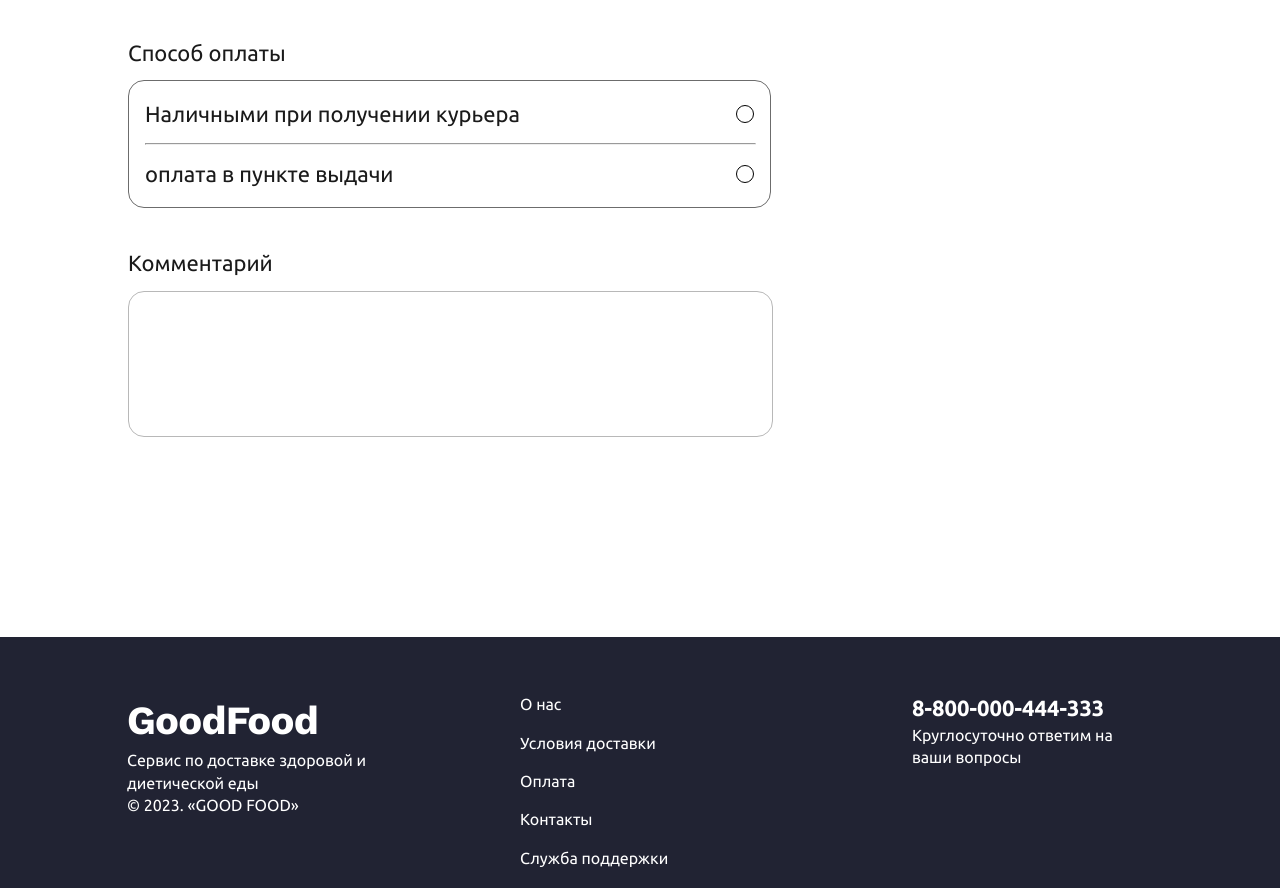
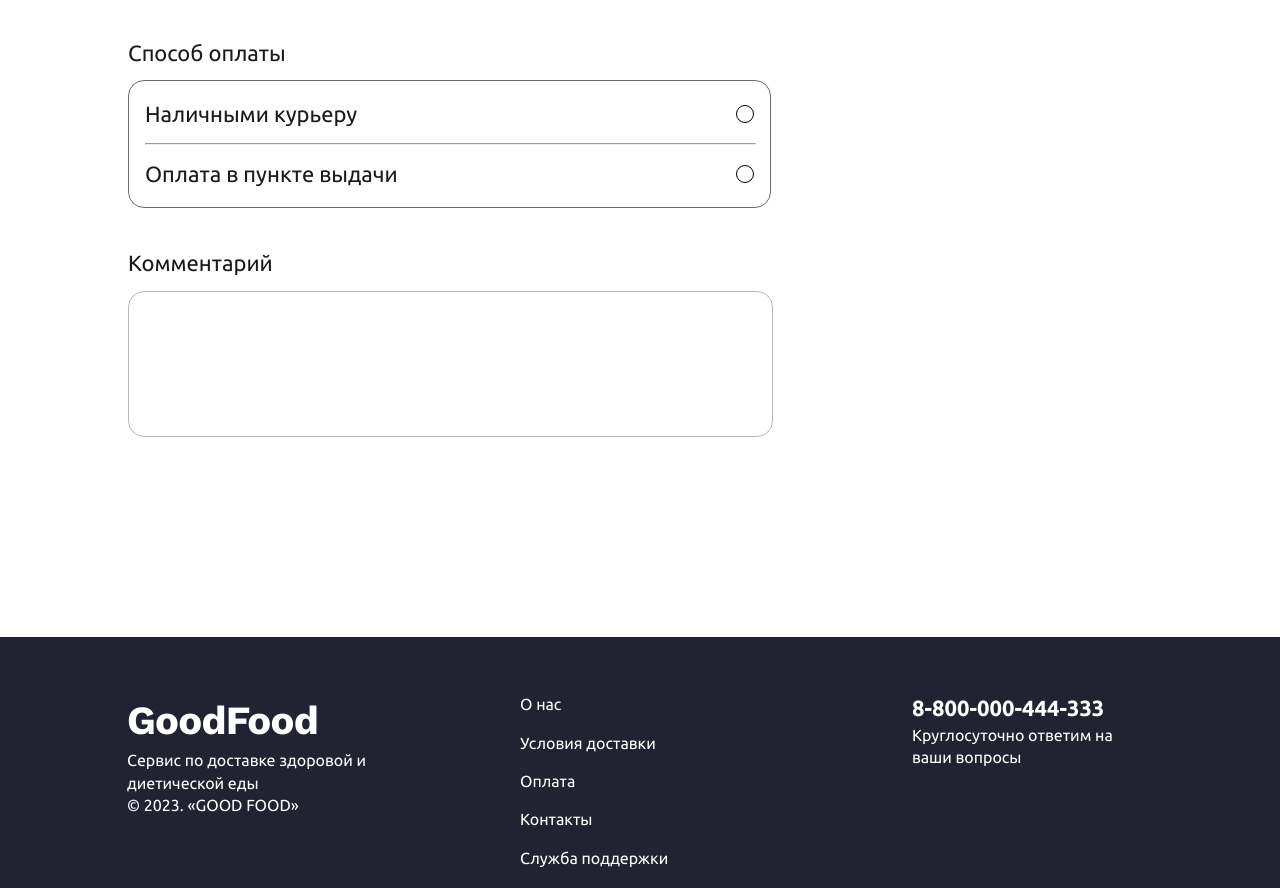
Before and after one commit to kavabunga/goodfood-frontend, a React (Vite) app: page /cart/order in a window 1280 px wide. Shown: the part 1001-1889 px from the top of the page. Built offline with nearby package versions, Linux system fonts and the light colour scheme; no server answers.

Commit message:
fix: fix text

```diff
--- a/src/pages/checkout/index.tsx
+++ b/src/pages/checkout/index.tsx
@@ -363,7 +363,7 @@ const Checkout: React.FC = () => {
 										className={styles.execution__radio}
 										onChange={handlePaymentChange}
 									/>
-									<label htmlFor="payment_cash">Наличными при получении курьера</label>
+									<label htmlFor="payment_cash">Наличными курьеру</label>
 								</div>
 								<hr className={styles.pricelist__divider} />
 								<div className={styles.execution__item}>
@@ -375,7 +375,7 @@ const Checkout: React.FC = () => {
 										className={styles.execution__radio}
 										onChange={handlePaymentChange}
 									/>
-									<label htmlFor="payment_offline">оплата в пункте выдачи</label>
+									<label htmlFor="payment_offline">Оплата в пункте выдачи</label>
 								</div>
 							</div>
 						</label>
```
